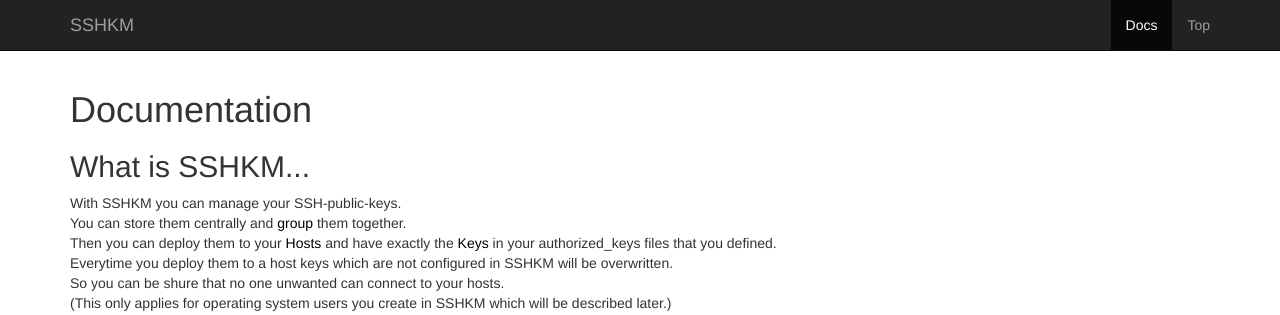
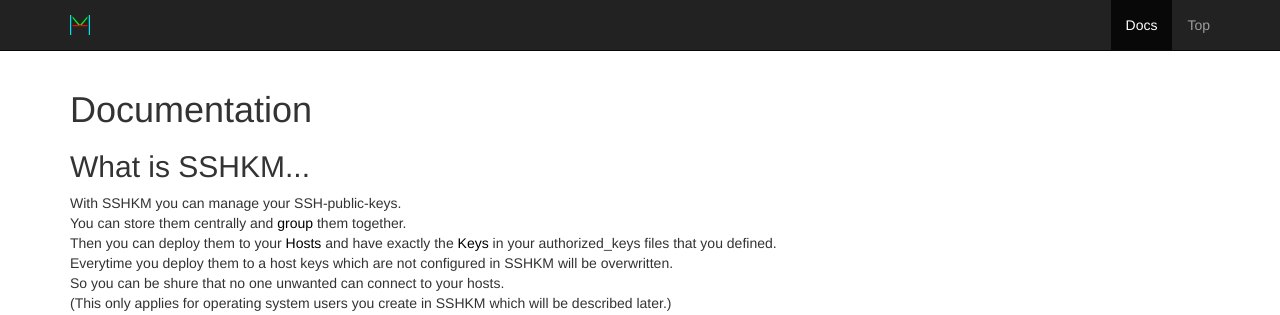
Before and after one commit to sshkm/django-sshkm, a Django app: page /docs/ in a window 1280 px wide. Shown: the top 315 px of the page. Run offline with Django 3.2, Linux system fonts and the light colour scheme; parts of the project's set-up code (start-up, migrations or seed data) failed here and were passed over; some libraries are stand-ins or nearby versions.

Commit message:
use logo in navbar brand

```diff
--- a/sshkm/templates/sshkm/base.html
+++ b/sshkm/templates/sshkm/base.html
@@ -35,7 +35,7 @@
             <span class="icon-bar"></span>
             <span class="icon-bar"></span>
           </button>
-          <a class="navbar-brand" href="{% url 'index' %}">SSHKM</a>
+          <a class="navbar-brand" href="{% url 'index' %}"><img src="{% static "favicon.png" %}" width="20" height="20"></a>
         </div>
         <div id="navbar" class="navbar-collapse collapse">
           <ul class="nav navbar-nav">
```
